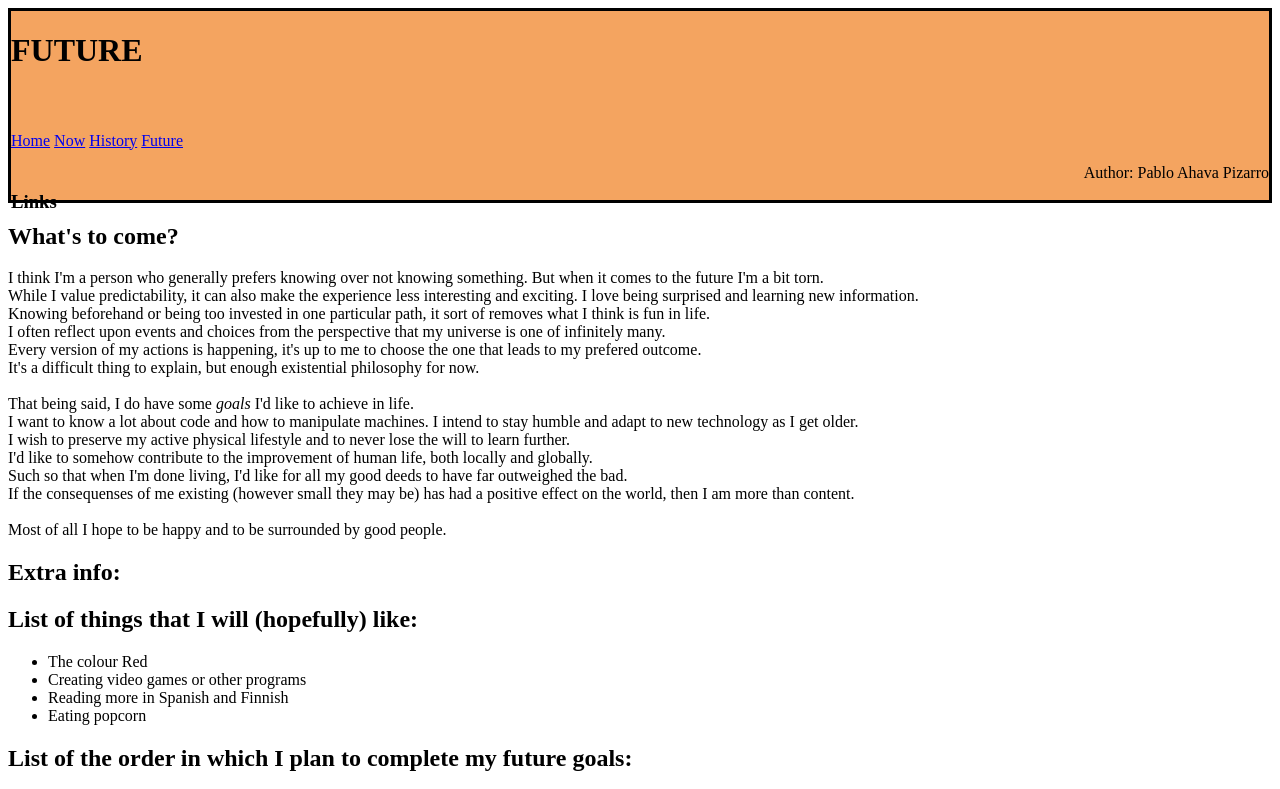
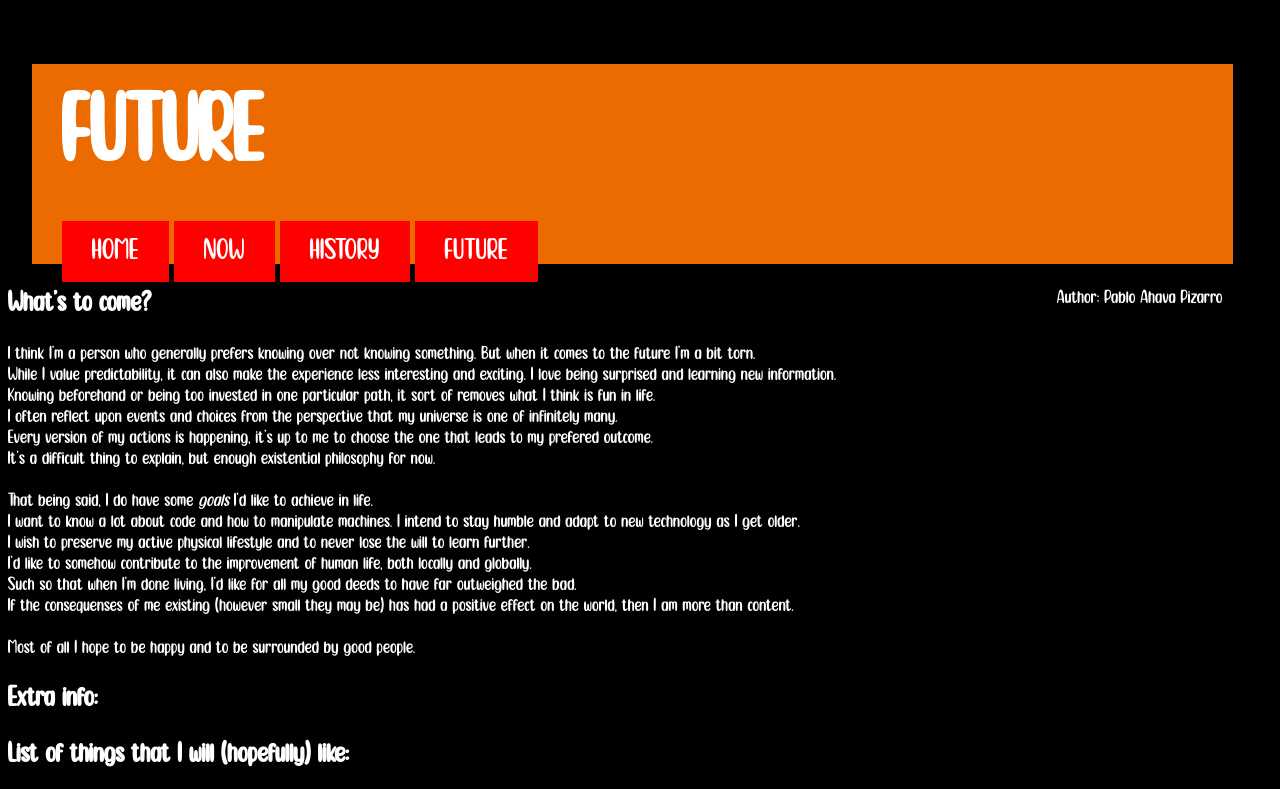
Before and after one commit to Smuttarn/Webbutveckling1, a plain HTML site: page 2.1/future.html in a window 1280 px wide. Shown: the top 789 px of the page. Drawn offline with Linux system fonts and the light colour scheme.

Commit message:
Styling!

```diff
--- a/2.1/future.html
+++ b/2.1/future.html
@@ -16,9 +16,8 @@
 
     <header>
         <h1>FUTURE</h1>
-        <section class = "links">
-            <h3>Links</h3>
-            <nav>
+        <section>
+            <nav id = "links">
                 <a href="home.html">Home</a>
                 <a href="now.html">Now</a>
                 <a href="history.html">History</a>
@@ -31,6 +30,7 @@
 
 
     <main>
+        <section  id = "description">
             <h2>What's to come?</h2>
             <p>
                 I think I'm a person who generally prefers knowing over not knowing something. But when it comes to the future I'm a bit torn.<br>
@@ -50,6 +50,7 @@
                 Most of all I hope to be happy and to be surrounded by good people.
 
             </p>
+        </section>
     </main>
     <article>
         <h2>Extra info:</h2>
@@ -87,7 +88,7 @@
                 <legend>Contact information</legend>
                 <p>Name: Pablo Ahava Pizarro</p>
                 <p>Phonenumber: +46707499039</p>
-                <a href="mailto:pablo.ahavapizarro@gmail.com?subject=Mail">Email Me</a><br>
+                <a href="mailto:pablo.ahavapizarro@gmail.com?subject=Mail" id = "maillink">Email Me</a><br>
             </fieldset>
     </footer>
 
--- a/2.1/style.css
+++ b/2.1/style.css
@@ -1,29 +1,77 @@
+
+@font-face{
+    font-family: myFont;
+    src: url(Locanita.ttf);
+}
 
 header{
-    background-color: sandybrown;
-    border-style: solid;
-    border-color:1px slategray;
+    background-color :#ec6b01;
     text-align: left;
+    position: sticky;
+    top: 0px;
+    height: 200px;
+    width: 95%;
+    left :2.5%;
+
+}
+
+header h1{
+    position: relative;
+    padding-left: 30px;
+    top :20px;
+    font-size: 500%;
+    color: white;
+    font-family: myFont;
+}
+
+#author{
+    text-align: left;
+    right: 10px;
+    position: absolute;
+
+    font-family: myFont;
+    color:white;
+    background-color: black;
+}
+
+body{
+    font-family: myFont;
+    font-size: 120%;
+    background-color:black;
+    color: white;
+
+}
+
+#links a{
+    position: relative;
+    left: 30px;
+    background-color:red;
+    color: white;
+    padding: 0.5em 1em;
+    text-decoration: none;
+    text-transform: uppercase;
+    font-family: myFont;
+    font-size: 30px;
+}
+
+#links a:hover{
+    background-color: orange;
+}
+
+#links a:active{
+    background-color: lightsalmon;
+}
+
+#maillink{
+    background-color: #ec6b01;
+    color: white;
+    font-size: 30px;
+    padding: 5px 10px;
+    text-decoration: none;
 }
 
 
-#author{
-    text-align: right;
+aside{
     position: relative;
-    bottom:2px;
-
+    left: 60px;
 }
-
-.links h3{
-    position: relative;
-    top: 100px;
-}
-
-#links{
-
-}
-
-{
-    position: relative;
-    top: 30px;
-}
```
Also changed, not shown: 2.1/history.html (+4 -3 lines), 2.1/home.html (+4 -4 lines), 2.1/now.html (+5 -3 lines), 2.1/Locanita.ttf (added). Lines whose indentation alone changed are shown as unchanged.
